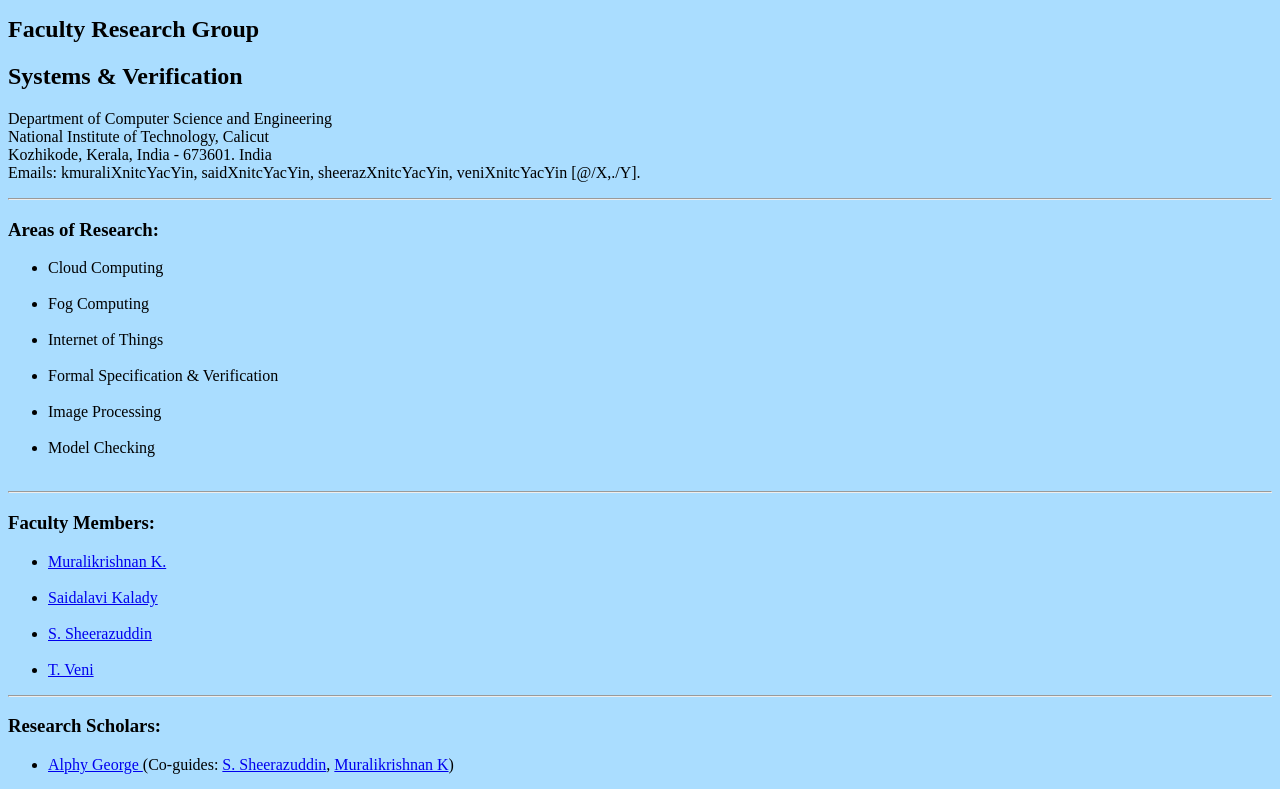
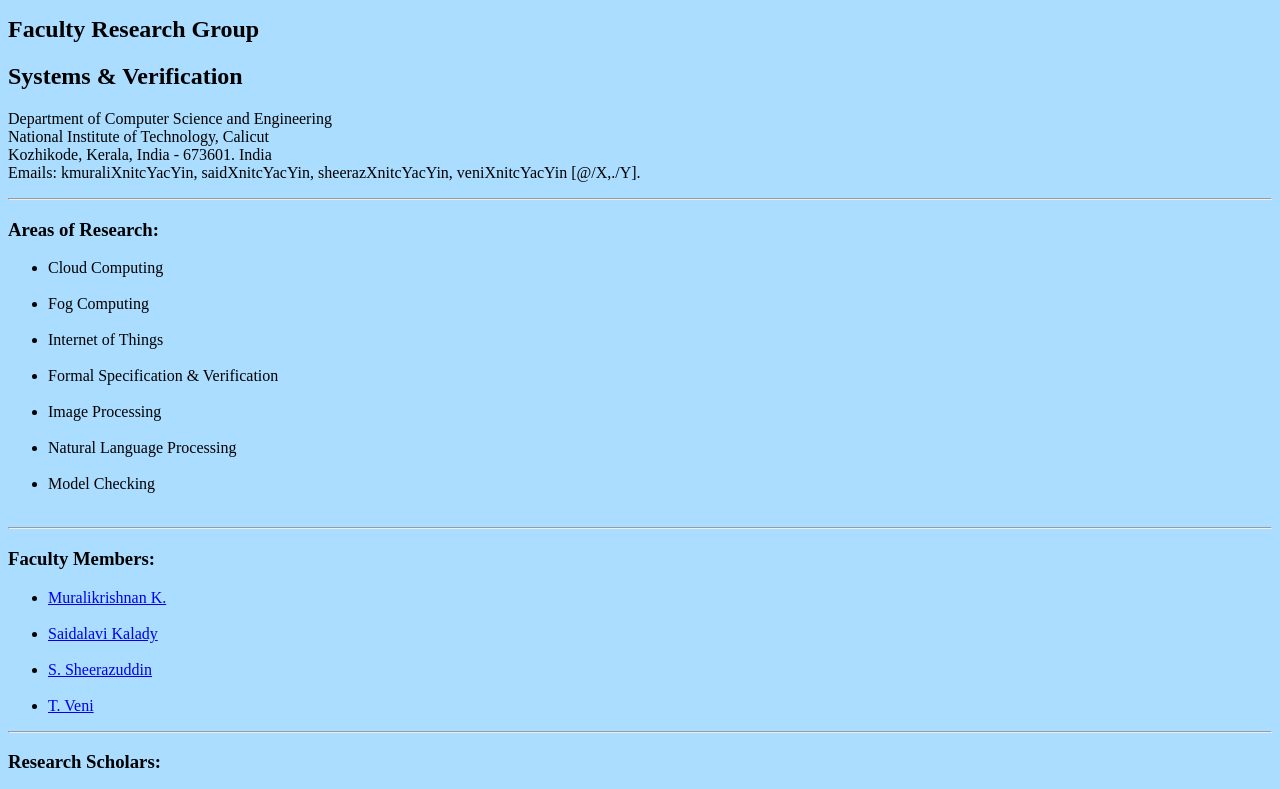
Before and after one commit to sheeraz-git/FRG, a plain HTML site: page index.html in a window 1280 px wide. Shown: the top 789 px of the page. Drawn offline with Linux system fonts and the light colour scheme.

Commit message:
Update index.html

```diff
--- a/index.html
+++ b/index.html
@@ -22,6 +22,7 @@
   <li>Internet of Things</li><br>
   <li>Formal Specification & Verification</li><br>
   <li>Image Processing</li><br>
+  <li>Natural Language Processing</li><br>
   <li>Model Checking</li><br>
 </ul>
 <HR>
```
